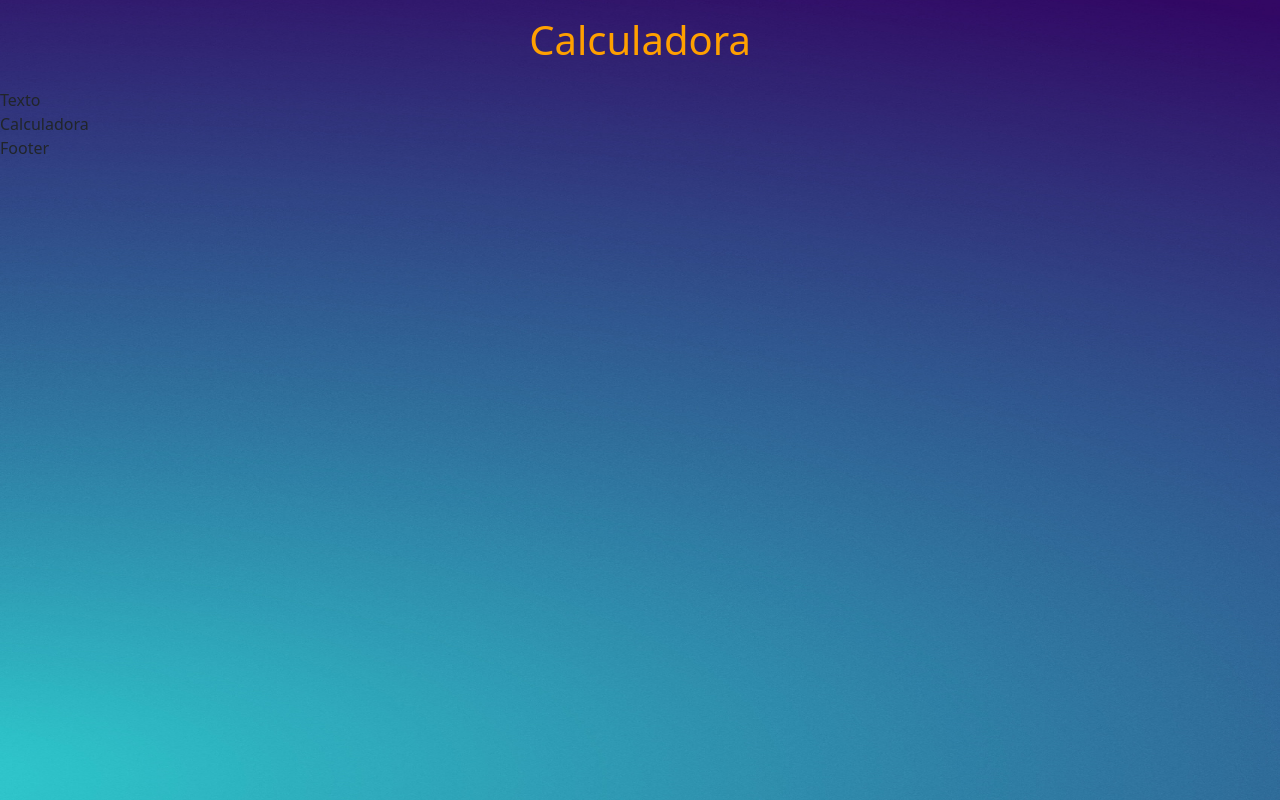
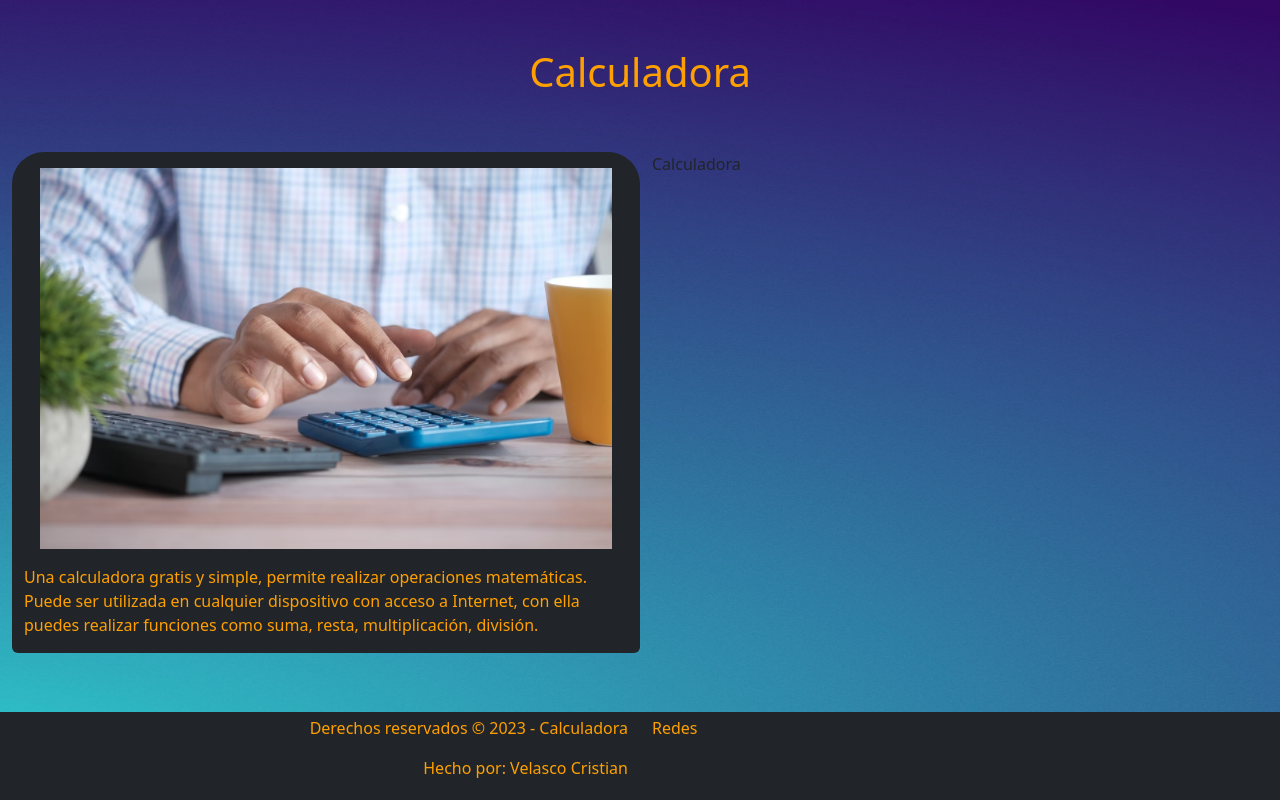
Before and after one commit to Velasco-Cristian/Calculadora, a React (Vite) app: page / in a window 1280 px wide. Built offline with nearby package versions, Linux system fonts and the light colour scheme.

Commit message:
Add footer and description

```diff
--- a/package.json
+++ b/package.json
@@ -3,11 +3,14 @@
   "private": true,
   "version": "0.0.0",
   "type": "module",
+  "homepage": "https://github.com/Velasco-Cristian/calculadora",
   "scripts": {
     "dev": "vite",
     "build": "vite build",
     "lint": "eslint src --ext js,jsx --report-unused-disable-directives --max-warnings 0",
-    "preview": "vite preview"
+    "preview": "vite preview",
+    "predeploy": "npm run build",
+    "deploy": "gh-pages -d dist"
   },
   "dependencies": {
     "bootstrap": "^5.2.3",
@@ -22,6 +25,7 @@
     "eslint-plugin-react": "^7.32.2",
     "eslint-plugin-react-hooks": "^4.6.0",
     "eslint-plugin-react-refresh": "^0.3.4",
+    "gh-pages": "^5.0.0",
     "sass": "^1.62.1",
     "vite": "^4.3.2"
   }
--- a/src/App.css
+++ b/src/App.css
@@ -4,7 +4,7 @@
 }
 
 /* Reset Styles */
-h1 {
+.text-orange {
   color: var(--first-color);
 }
 
--- a/src/App.jsx
+++ b/src/App.jsx
@@ -4,13 +4,37 @@ import "./App.css";
 
 function App() {
   return (
-    <div className="vh-100 vw-100">
-      <h1 className="text-center p-3">Calculadora</h1>
-      <article>
-        <section>Texto</section>
-        <section>Calculadora</section>
-      </article>
-      <div>Footer</div>
+    <div className="container-fluid vh-100">
+      <header>
+        <h1 className="text-center py-5 text-orange">Calculadora</h1>
+      </header>
+      <main className="container-xxl">
+        <article className="row">
+          <section className="col text-bg-dark rounded-5 rounded-bottom">
+            <img
+              src="/public/using-a-calculator.jpg"
+              className="img-fluid p-3"
+              alt="Using a calculator"
+            />
+            <p className="text-orange">
+              Una calculadora gratis y simple, permite realizar operaciones
+              matemáticas. Puede ser utilizada en cualquier dispositivo con
+              acceso a Internet, con ella puedes realizar funciones como suma,
+              resta, multiplicación, división.
+            </p>
+          </section>
+          <section className="col">Calculadora</section>
+        </article>
+      </main>
+      <footer className="bg-dark text-center fixed-bottom p-1 text-orange">
+        <div className="row">
+          <article className="col-6 text-end">
+            <p>Derechos reservados &copy; 2023 - Calculadora</p>
+            <p>Hecho por: Velasco Cristian</p>
+          </article>
+          <article className="col-6 text-start">Redes</article>
+        </div>
+      </footer>
     </div>
   );
 }
```
Also changed, not shown: public/using-a-calculator.jpg (added), 1 other file (tests, documents, lock files or other folders).
